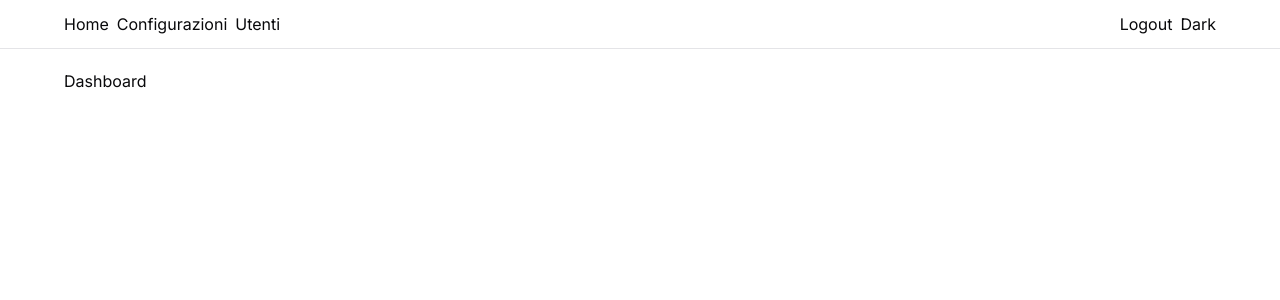
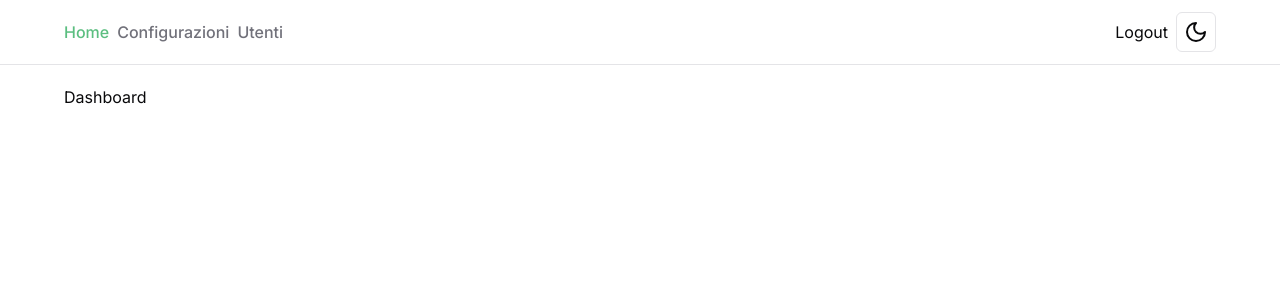
Before and after one commit to slinden2/product-configurator, a Next.js app: page / in a window 1280 px wide. Shown: the top 300 px of the page. Built offline with nearby package versions, Linux system fonts and the light colour scheme.

Commit message:
Adds structure

```diff
--- a/app/globals.css
+++ b/app/globals.css
@@ -57,3 +57,9 @@
     @apply bg-background text-foreground;
   }
 }
+
+@layer components {
+  .navbar-link {
+    @apply font-medium text-muted-foreground transition-colors hover:text-primary;
+  }
+}
--- a/app/layout.tsx
+++ b/app/layout.tsx
@@ -2,6 +2,7 @@
 import { Inter } from "next/font/google";
 import "./globals.css";
 import MainNav from "@/components/MainNav";
+import { ThemeProvider } from "@/components/ThemeProvider";
 
 const inter = Inter({ subsets: ["latin"] });
 
@@ -18,14 +19,20 @@
   return (
     <html lang="en">
       <body className={inter.className}>
+        <ThemeProvider
+          attribute="class"
+          defaultTheme="system"
+          enableSystem
+          disableTransitionOnChange>
           <nav className="flex flex-col items-center border-b mb-5 px-5 py-3">
             <div className="max-w-6xl w-full">
               <MainNav />
             </div>
           </nav>
-        <main className="flex flex-col items-center">
+          <main className="flex flex-col items-center px-5">
             <div className="max-w-6xl w-full">{children}</div>
           </main>
+        </ThemeProvider>
       </body>
     </html>
   );
--- a/components/MainNav.tsx
+++ b/components/MainNav.tsx
@@ -1,17 +1,14 @@
+import MainNavLinks from "@/components/MainNavLinks";
+import ToggleMode from "@/components/ToggleMode";
 import Link from "next/link";
 import React from "react";
-
 const MainNav = () => {
   return (
     <div className="flex justify-between">
-      <div className="flex items-center gap-2">
-        <Link href="/">Home</Link>
-        <Link href="/configurazioni">Configurazioni</Link>
-        <Link href="/utenti">Utenti</Link>
-      </div>
+      <MainNavLinks />
       <div className="flex items-center gap-2">
         <Link href="/">Logout</Link>
-        <Link href="/">Dark</Link>
+        <ToggleMode />
       </div>
     </div>
   );
--- /dev/null
+++ b/components/MainNavLinks.tsx
@@ -0,0 +1,45 @@
+"use client";
+
+import Link from "next/link";
+import { usePathname } from "next/navigation";
+import React from "react";
+
+const links = [
+  {
+    label: "Home",
+    href: "/",
+  },
+  {
+    label: "Configurazioni",
+    href: "/configurazioni",
+  },
+  {
+    label: "Utenti",
+    href: "/utenti",
+  },
+];
+
+const MainNavLinks = () => {
+  const currentPath = usePathname();
+  console.log(currentPath);
+
+  return (
+    <div className="flex items-center gap-2">
+      {links.map((link) => {
+        return (
+          <Link
+            key={link.label}
+            href={link.href}
+            className={`navbar-link ${
+              currentPath === link.href &&
+              "cursor-default text-primary/70 hover:text-primary/60"
+            }`}>
+            {link.label}
+          </Link>
+        );
+      })}
+    </div>
+  );
+};
+
+export default MainNavLinks;
--- /dev/null
+++ b/components/ThemeProvider.tsx
@@ -0,0 +1,9 @@
+"use client";
+
+import * as React from "react";
+import { ThemeProvider as NextThemesProvider } from "next-themes";
+import { type ThemeProviderProps } from "next-themes/dist/types";
+
+export function ThemeProvider({ children, ...props }: ThemeProviderProps) {
+  return <NextThemesProvider {...props}>{children}</NextThemesProvider>;
+}
--- /dev/null
+++ b/components/ToggleMode.tsx
@@ -0,0 +1,37 @@
+"use client";
+
+import React, { useEffect, useState } from "react";
+import { useTheme } from "next-themes";
+import { Moon, Sun } from "lucide-react";
+import { Button } from "@/components/ui/button";
+
+const ToggleMode = () => {
+  const { theme, setTheme } = useTheme();
+  const [mounted, setMounted] = useState(false);
+
+  useEffect(() => {
+    setMounted(true);
+  }, []);
+
+  if (!mounted) {
+    return <Button variant="outline" size="icon" disabled />;
+  }
+
+  const isDark = theme === "dark";
+
+  return (
+    <Button
+      className="hover:text-primary"
+      variant="outline"
+      size="icon"
+      onClick={() => setTheme(`${isDark ? "light" : "dark"}`)}>
+      {isDark ? (
+        <Sun className="hover:cursor-pointer" />
+      ) : (
+        <Moon className="hover:cursor-pointer" />
+      )}
+    </Button>
+  );
+};
+
+export default ToggleMode;
--- /dev/null
+++ b/components/ui/button.tsx
@@ -0,0 +1,56 @@
+import * as React from "react"
+import { Slot } from "@radix-ui/react-slot"
+import { cva, type VariantProps } from "class-variance-authority"
+
+import { cn } from "@/lib/utils"
+
+const buttonVariants = cva(
+  "inline-flex items-center justify-center whitespace-nowrap rounded-md text-sm font-medium ring-offset-background transition-colors focus-visible:outline-none focus-visible:ring-2 focus-visible:ring-ring focus-visible:ring-offset-2 disabled:pointer-events-none disabled:opacity-50",
+  {
+    variants: {
+      variant: {
+        default: "bg-primary text-primary-foreground hover:bg-primary/90",
+        destructive:
+          "bg-destructive text-destructive-foreground hover:bg-destructive/90",
+        outline:
+          "border border-input bg-background hover:bg-accent hover:text-accent-foreground",
+        secondary:
+          "bg-secondary text-secondary-foreground hover:bg-secondary/80",
+        ghost: "hover:bg-accent hover:text-accent-foreground",
+        link: "text-primary underline-offset-4 hover:underline",
+      },
+      size: {
+        default: "h-10 px-4 py-2",
+        sm: "h-9 rounded-md px-3",
+        lg: "h-11 rounded-md px-8",
+        icon: "h-10 w-10",
+      },
+    },
+    defaultVariants: {
+      variant: "default",
+      size: "default",
+    },
+  }
+)
+
+export interface ButtonProps
+  extends React.ButtonHTMLAttributes<HTMLButtonElement>,
+    VariantProps<typeof buttonVariants> {
+  asChild?: boolean
+}
+
+const Button = React.forwardRef<HTMLButtonElement, ButtonProps>(
+  ({ className, variant, size, asChild = false, ...props }, ref) => {
+    const Comp = asChild ? Slot : "button"
+    return (
+      <Comp
+        className={cn(buttonVariants({ variant, size, className }))}
+        ref={ref}
+        {...props}
+      />
+    )
+  }
+)
+Button.displayName = "Button"
+
+export { Button, buttonVariants }
--- a/package.json
+++ b/package.json
@@ -9,10 +9,12 @@
     "lint": "next lint"
   },
   "dependencies": {
+    "@radix-ui/react-slot": "^1.0.2",
     "class-variance-authority": "^0.7.0",
     "clsx": "^2.1.1",
     "lucide-react": "^0.394.0",
     "next": "14.2.4",
+    "next-themes": "^0.3.0",
     "react": "^18",
     "react-dom": "^18",
     "tailwind-merge": "^2.3.0",
```
Also changed, not shown: 1 other file (tests, documents, lock files or other folders). Lines whose indentation alone changed are shown as unchanged.
